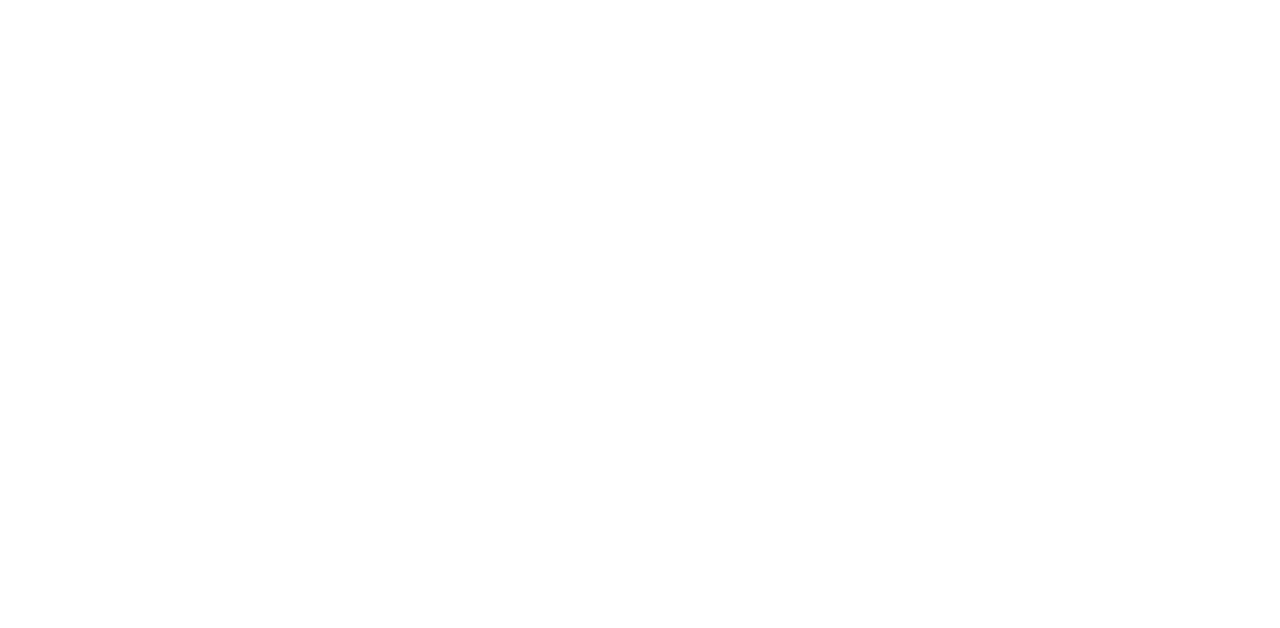
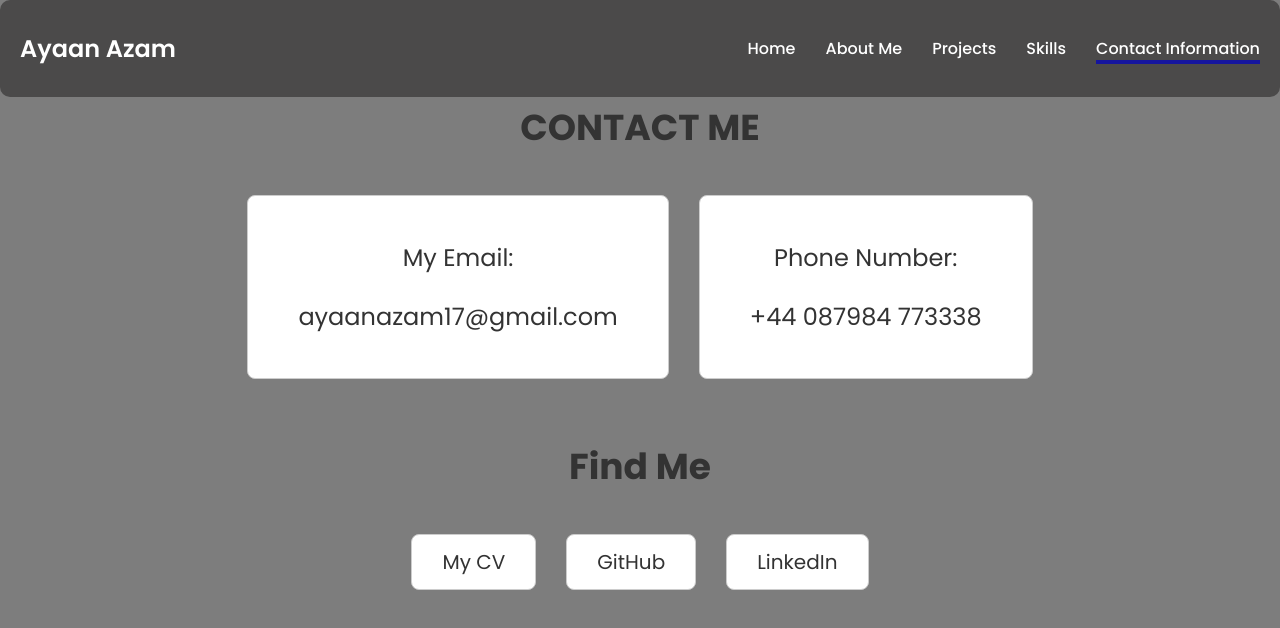
Before and after one commit to ayaan-azam/portfolio, a plain HTML site: page contact.html in a window 1280 px wide. Drawn offline with Linux system fonts and the light colour scheme.

Commit message:
new updates

```diff
--- a/contact.html
+++ b/contact.html
@@ -0,0 +1,58 @@
+<!DOCTYPE html>
+<html>
+    <head>
+        <title>portfolio</title>
+        <link rel="preconnect" href="https://fonts.googleapis.com">
+        <link rel="preconnect" href="https://fonts.gstatic.com" crossorigin>
+        <link href="https://fonts.googleapis.com/css2?family=Poppins:ital,wght@0,100;0,200;0,300;0,400;0,500;0,600;0,700;0,800;0,900;1,100;1,200;1,300;1,400;1,500;1,600;1,700;1,800;1,900&display=swap" rel="stylesheet">
+        <link rel="stylesheet" href = "styles/header.css">
+        <link rel = "stylesheet" href="styles/body.css">
+        <link rel = "stylesheet" href="styles/contact.css">
+    </head>
+
+    <body>
+
+        <div class="header">
+            <p>
+                Ayaan Azam
+            </p>
+            <div class="header-btn">
+                <ul>
+
+                    <li><a href="portfolio.html">Home</a></li>
+                    <li><a href ="aboutme.html">About Me</a></li>
+                    <li><a href ="projects.html">Projects</a></li>
+                    <li><a href ="skills.html">Skills</a></li>
+                    <li><a style="border-bottom:4px solid rgb(21, 21, 158);" href="contact.html">Contact Information</a></li>
+
+
+                </ul>
+            </div>
+        </div>
+
+        <div class="contact-body">
+            <p class="title">
+                CONTACT ME
+            </p>
+            <div class="contact-main">
+            <div class="email">
+               <p>My Email:</p>
+               <p>ayaanazam17@gmail.com</p>
+            </div>
+            <div class="phone">
+                <p>Phone Number:</p>
+                <p>+44 087984 773338</p>
+            </div>
+            </div>
+
+        </div>
+
+
+        <div class="links-body">
+            <h2 class="title">Find Me</h2>
+            <div class="links-main">
+                <a href="cv.pdf" class="link-btn">My CV</a>
+                <a href="https://github.com/yourusername" class="link-btn">GitHub</a>
+                <a href="https://linkedin.com/in/yourusername" class="link-btn">LinkedIn</a>
+            </div>
+        </div>
--- a/styles/body.css
+++ b/styles/body.css
@@ -48,8 +48,8 @@
     display:flex;
     justify-content: center;
     align-items:center;
-    border-radius:50%;
-    background-color: white;
+    border-radius:40px;
+    background-color: rgb(42, 161, 180);
     color:black;
     transition: font-weight 0.4s,
     height 0.4s, width 0.4s;
@@ -61,27 +61,27 @@
     margin-bottom:4px;
     height:140px;
     width:160px;
-    border-radius:50%;
+    border-radius:40px;
     display:flex;
     justify-content: center;
     align-items:center;
     margin-left:100px;
-    background-color: white;
+    background-color: rgb(59, 105, 151);
     color:black;
         transition: font-weight 0.4s,
     height 0.4s, width 0.4s;
 }
 
 .m{
-        border:2px solid black;
+    border:2px solid black;
     margin-bottom:4px;
     height:140px;
     width:160px;
-    border-radius:50%;
+    border-radius:40px;
     display:flex;
     justify-content: center;
     align-items:center;
-    background-color: white;
+    background-color: rgb(23, 119, 103);
     color:black;
         transition: font-weight 0.4s,
     height 0.4s, width 0.4s;
--- /dev/null
+++ b/styles/contact.css
@@ -0,0 +1,66 @@
+body {
+    margin: 0;
+    padding: 0;
+}
+
+.contact-body {
+    margin-top: 100px;
+    text-align: center;
+}
+
+.title {
+    font-size: 36px;
+    font-weight: bold;
+    margin-bottom: 40px;
+    color: #333;
+}
+
+.contact-main {
+    display: flex;
+    justify-content: center;
+    gap: 30px;
+    flex-wrap: wrap;
+}
+
+.phone,
+.email {
+    background-color: white;
+    border: 1px solid #ccc;
+    border-radius: 8px;
+    padding: 20px 50px;
+    font-size: 24px;
+    color: #333;
+}
+
+.phone:hover,
+.email:hover {
+    border-color: #666;
+    background: #f1f1f1;
+}
+
+.links-body {
+    margin-top: 60px;
+    text-align: center;
+}
+
+.links-main {
+    display: flex;
+    justify-content: center;
+    gap: 30px;
+    flex-wrap: wrap;
+}
+
+.link-btn {
+    text-decoration: none;
+    background: white;
+    border: 1px solid #ccc;
+    border-radius: 8px;
+    padding: 12px 30px;
+    font-size: 20px;
+    color: #333;
+}
+
+.link-btn:hover {
+    background: #f1f1f1;
+    border-color: #666;
+}
```
